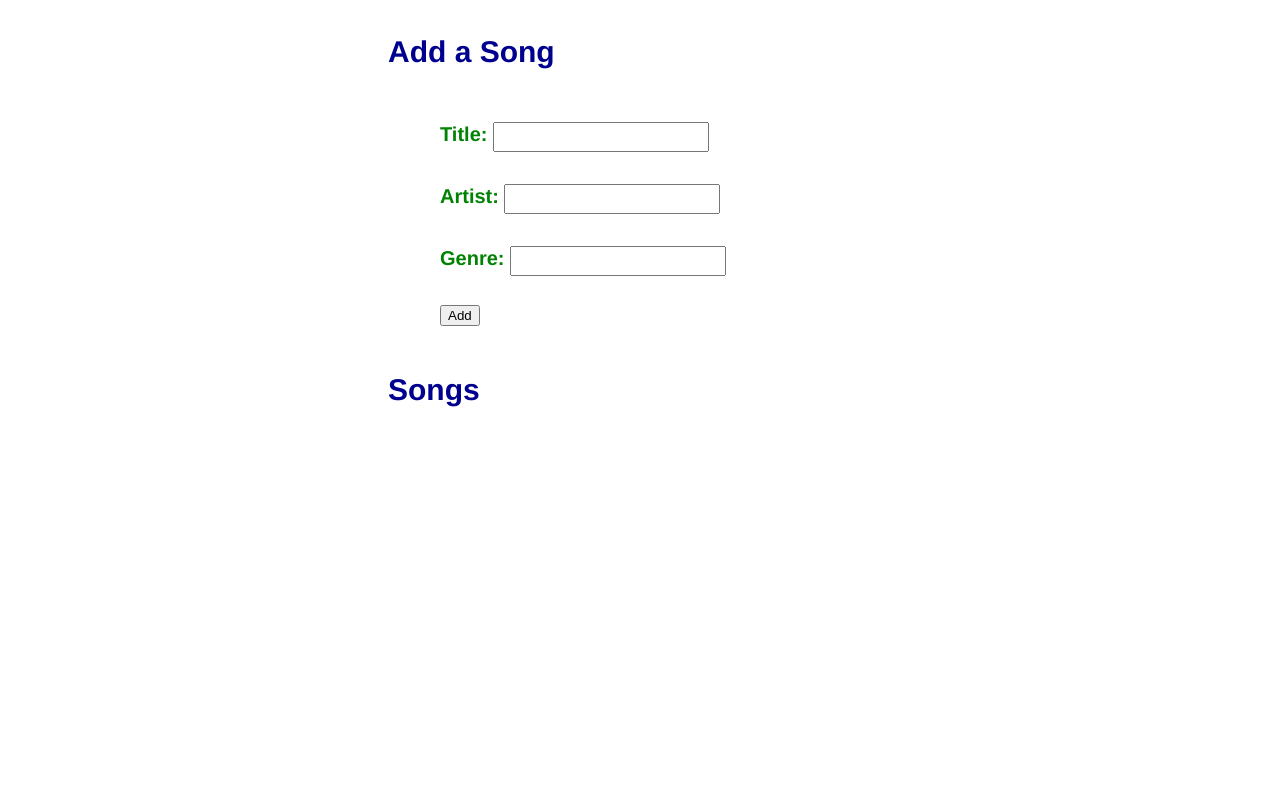
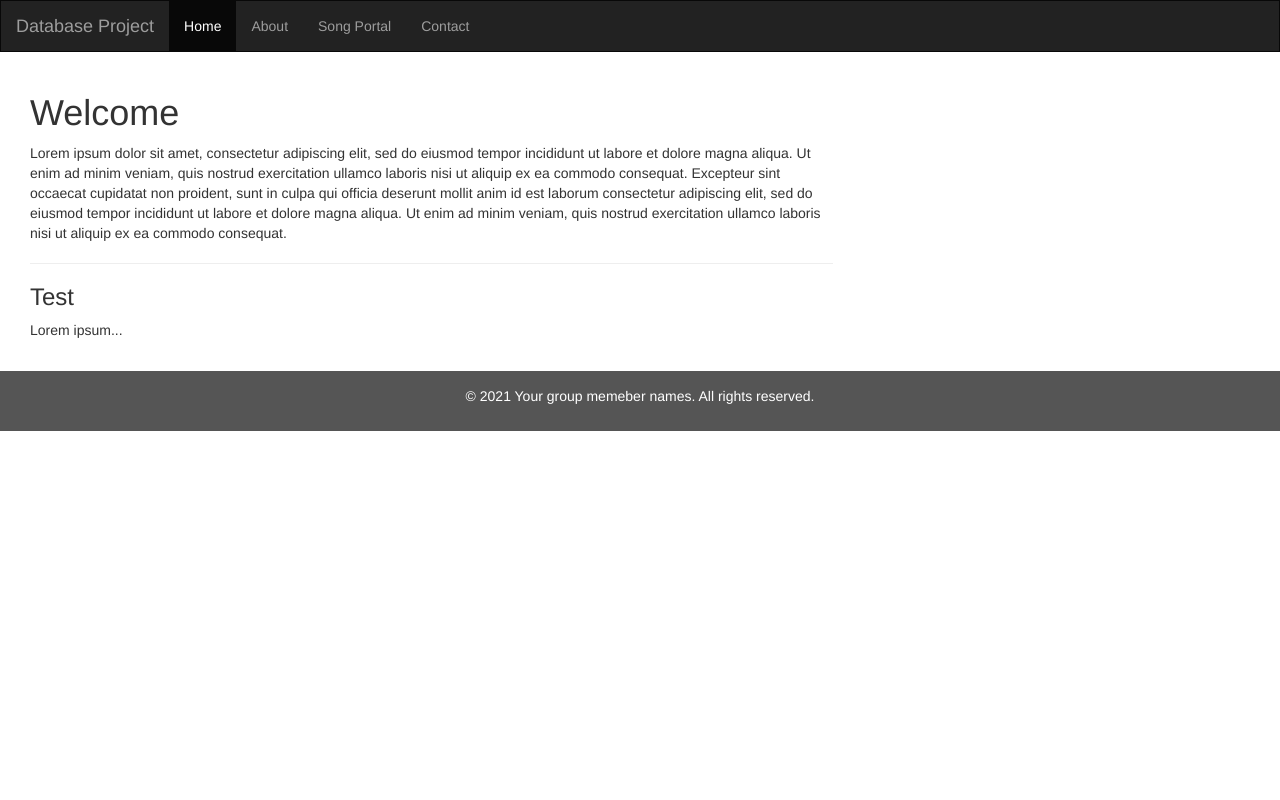
Before and after one commit to matthew2517apple/UHG, a Flask app: template flask-cloud-sql-demo/templates/index.html in a window 1280 px wide. Run offline with Flask 2, Linux system fonts and the light colour scheme; the template is opened without the code that fills it, so the values that code supplies are empty; some libraries are stand-ins or nearby versions.

Commit message:
01/17 updates

```diff
--- a/flask-cloud-sql-demo/main.py
+++ b/flask-cloud-sql-demo/main.py
@@ -6,17 +6,19 @@ app = Flask(__name__)
 
 @app.route('/', methods=['GET'])
 @app.route('/index.html')
+def home():
+    return render_template("index.html")
+
+@app.route('/insert.html')
 def display():
     songs = get()
-    return render_template('index.html', entries = songs)
+    return render_template('insert.html', entries = songs)
 
 
 @app.route('/add', methods=['POST'])
 def add():
     create(request.form['title'], request.form['artist'], request.form['genre'])
     return redirect(url_for('display'))
-    #create(request.get_json())
-    #return "song added"
 
 if __name__ == '__main__':
     app.run(debug=True)
--- a/flask-cloud-sql-demo/static/style.css
+++ b/flask-cloud-sql-demo/static/style.css
@@ -1,8 +1,37 @@
-body       { font-family: "Helvetica", sans-serif; font-size: 20px; color: #008303; }
-a, h1, h2  { color: #00008F; }
-form       { margin:.1em auto; padding:.1em; width: 400px; border: 1px }
-.heading  { font-weight: bold; }
-.page      { margin:.1em auto; padding:.1em; width: 504px;  }
-.entry     { margin-bottom: 2em; padding-bottom: 2em; border-bottom: 1px solid #888; }
-input[type=text] { margin: .5em 0; padding: .5em; font-size: 12px; color: #777; width: 200px;}
-input[type=textarea] { margin: .5em 0; padding: .5em; font-size: 12px; color: #777; width: 200px;}
+/* static/style.css */
+
+body, html {
+    width: 100%;
+    height: 100%;
+}
+
+ /* Remove the navbar's default margin-bottom and rounded borders */
+ .navbar {
+    margin-bottom: 0;
+    border-radius: 0;
+  }
+
+  /* Set height of the grid so .sidenav can be 100% (adjust as needed) */
+  .row.content {height: 450px}
+
+label {
+    display:block;
+    font-weight:bold;
+    text-align:right;
+     width:180px;
+     float:left;
+}
+input{
+    font-size:12px;
+    padding:4px 2px;
+    border:solid 1px #aacfe4;
+    width: 200px;
+   margin:2px 0 10px 5px;
+}
+
+  /* Set black background color, white text and some padding */
+footer {
+    background-color: #555;
+    color: white;
+    padding: 15px;
+  }
--- a/flask-cloud-sql-demo/templates/index.html
+++ b/flask-cloud-sql-demo/templates/index.html
@@ -1,18 +1,9 @@
 {% extends "layout.html" %}
 {% block content %}
-    <h2>Add a Song</h2>
-    <form action="{{ url_for('add') }}" method=post>
-        <p class="heading">Title: <input type=text name=title></p>
-        <p class="heading">Artist: <input type=text name=artist></p>
-        <p class="heading">Genre: <input type=text name=genre></p>
-	    <p></p><input type=submit value=Add></p>
-    </form>
-    <h2>Songs</h2>
-    <ul>
-    {% for entry in entries %}
-        <li>{{ entry.title }}, {{ entry.artist }}, {{ entry.genre}}</li>
-
-    {% endfor %}
-    </ul>
+<h1>Welcome</h1>
+<p>Lorem ipsum dolor sit amet, consectetur adipiscing elit, sed do eiusmod tempor incididunt ut labore et dolore magna aliqua. Ut enim ad minim veniam, quis nostrud exercitation ullamco laboris nisi ut aliquip ex ea commodo consequat. Excepteur sint occaecat cupidatat non proident, sunt in culpa qui officia deserunt mollit anim id est laborum consectetur adipiscing elit, sed do eiusmod tempor incididunt ut labore et dolore magna aliqua. Ut enim ad minim veniam, quis nostrud exercitation ullamco laboris nisi ut aliquip ex ea commodo consequat.</p>
+<hr>
+<h3>Test</h3>
+<p>Lorem ipsum...</p>
 
 {% endblock %}
--- a/flask-cloud-sql-demo/templates/layout.html
+++ b/flask-cloud-sql-demo/templates/layout.html
@@ -1,8 +1,61 @@
-<!doctype html>
-<html>
-<title>My Songss</title>
-<link rel=stylesheet type=text/css href="{{ url_for('static', filename='style.css') }}">
-<div class=page>
-    {% block content %}{% endblock %}
+<!DOCTYPE html>
+<html lang="en">
+<head>
+  <title>Database Project</title>
+  <meta charset="utf-8">
+  <meta name="viewport" content="width=device-width, initial-scale=1">
+  <link rel="stylesheet" href="https://maxcdn.bootstrapcdn.com/bootstrap/3.3.7/css/bootstrap.min.css">
+  <script src="https://ajax.googleapis.com/ajax/libs/jquery/3.2.1/jquery.min.js"></script>
+  <script src="https://maxcdn.bootstrapcdn.com/bootstrap/3.3.7/js/bootstrap.min.js"></script>
+  <link rel=stylesheet type=text/css href="{{ url_for('static', filename='style.css') }}">
+  <style>
+     /* Set black background color, white text and some padding not sure why this one can not be moved. */
+    footer {
+      background-color: #555;
+      color: white;
+      padding: 15px;
+    }
+  </style>
+</head>
+<body>
+
+<nav class="navbar navbar-inverse">
+  <div class="container-fluid">
+    <div class="navbar-header">
+      <button type="button" class="navbar-toggle" data-toggle="collapse" data-target="#myNavbar">
+      </button>
+      <a class="navbar-brand" href="#">Database Project </a>
+    </div>
+    <div class="collapse navbar-collapse" id="myNavbar">
+      <ul class="nav navbar-nav">
+        <li class="active"><a href="{{ url_for('home') }}">Home</a></li>
+        <li><a href="#">About</a></li>
+        <li class="dropdown">
+            <a class="dropdown-toggle" data-toggle="dropdown" href="#"> Song Portal</a>
+            	<ul class="dropdown-menu">
+          	<li><a href="{{ url_for('display') }} ">Display all </a></li>
+         	 <li><a href="{{ url_for('display') }}">Insert new </a></li>
+          	 <li><a href="#">Update an existing entry</a></li>
+		<li><a href="#">Delete and entry</a></li>
+       	 	</ul>
+       </li>
+       <li><a href="#">Contact</a></li>
+      </ul>
+    </div>
+  </div>
+</nav>
+<div class="container-fluid text-center">
+    <div class="col-sm-8 text-left" style = "margin-top: 1.5em; margin-bottom: 1.5em">
+
+        {% block content %}
+        {% endblock %}
+
+    </div>
 </div>
+
+<footer class="container-fluid text-center">
+  <p>&copy; 2021 Your group memeber names. All rights reserved.</p>
+</footer>
+
+</body>
 </html>
```
Also changed, not shown: flask-cloud-sql-demo/templates/insert.html (added, +18 -0 lines), flask-cloud-sql-demo/templates/layout1.html (added, +8 -0 lines), flask-cloud-sql-demo/templates/sign.html (deleted, +0 -11 lines).
